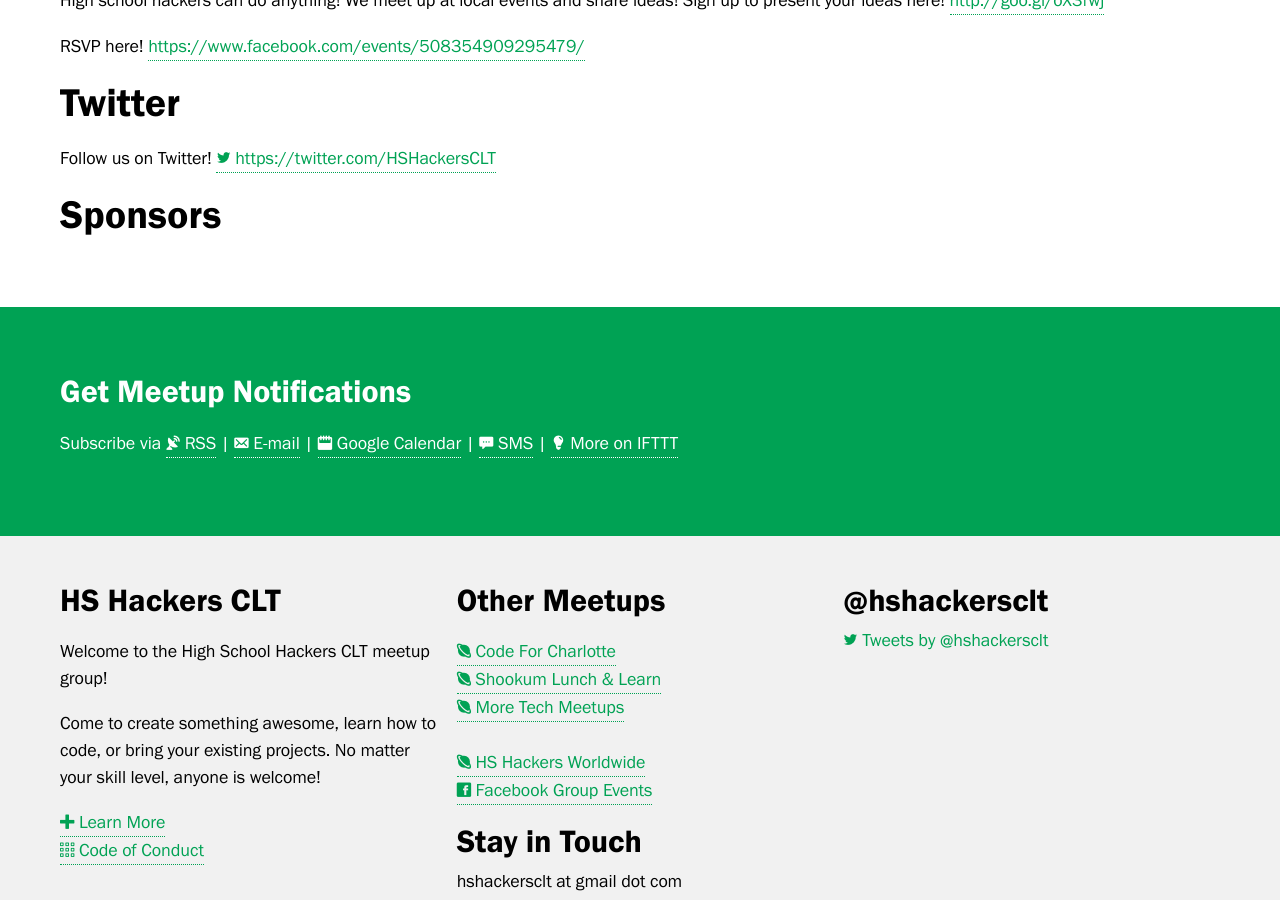
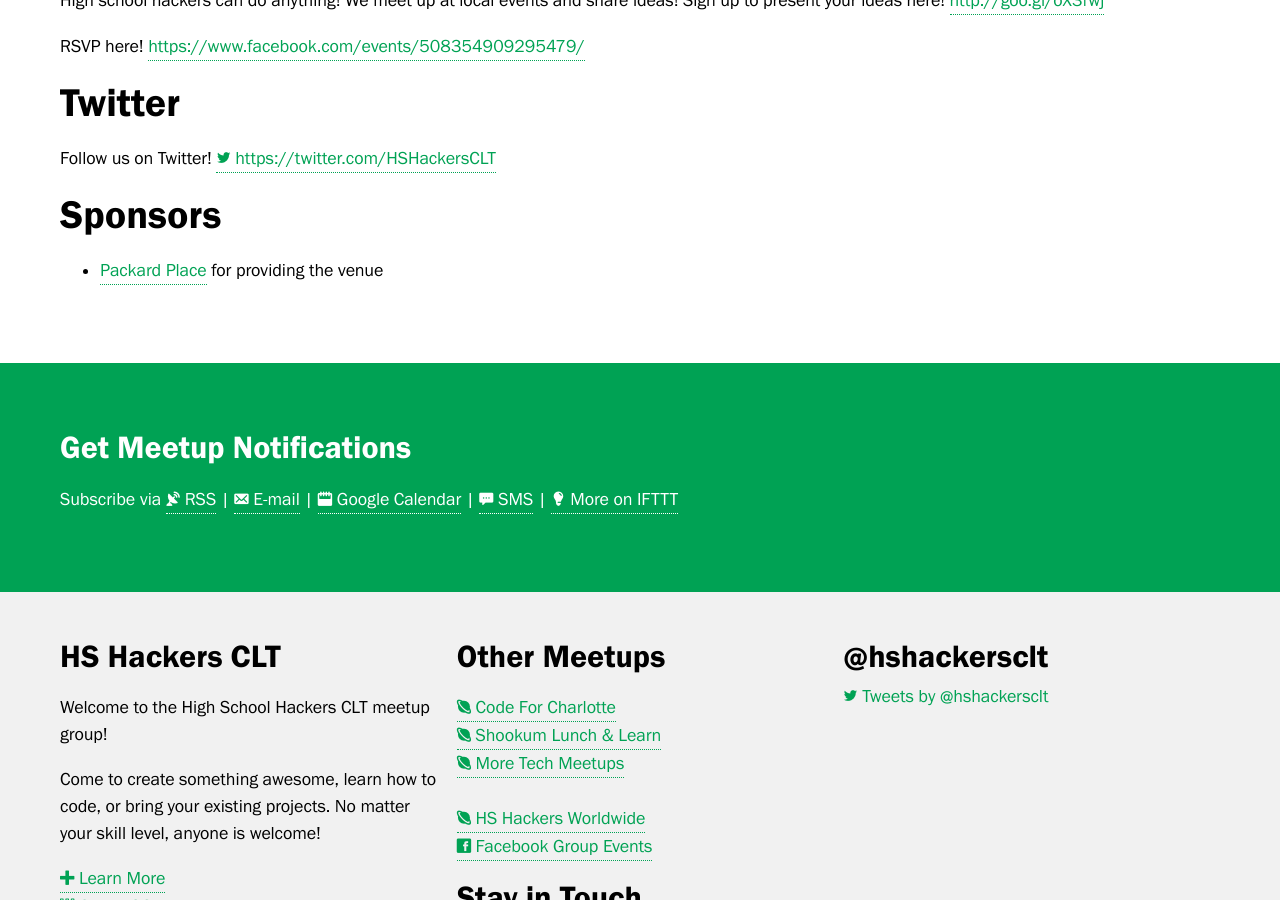
Before and after one commit to hshackers/clt, a Jekyll site: the page built from _posts/meetups/2014-09-20-meetup-1.md, in a window 1280 px wide and 900 px high, scrolled down 624 px. Built offline with Jekyll 4.4.1, drawn with Linux system fonts in a browser that asks for light colours; nearby versions of some CDN libraries; comment, search, counter and statistics services are not loaded.

Commit message:
add sponsor

```diff
--- a/_posts/meetups/2014-09-20-meetup-1.md
+++ b/_posts/meetups/2014-09-20-meetup-1.md
@@ -31,3 +31,4 @@
 
 
 ## Sponsors
+- [Packard Place](http://packardplace.us/) for providing the venue
```
